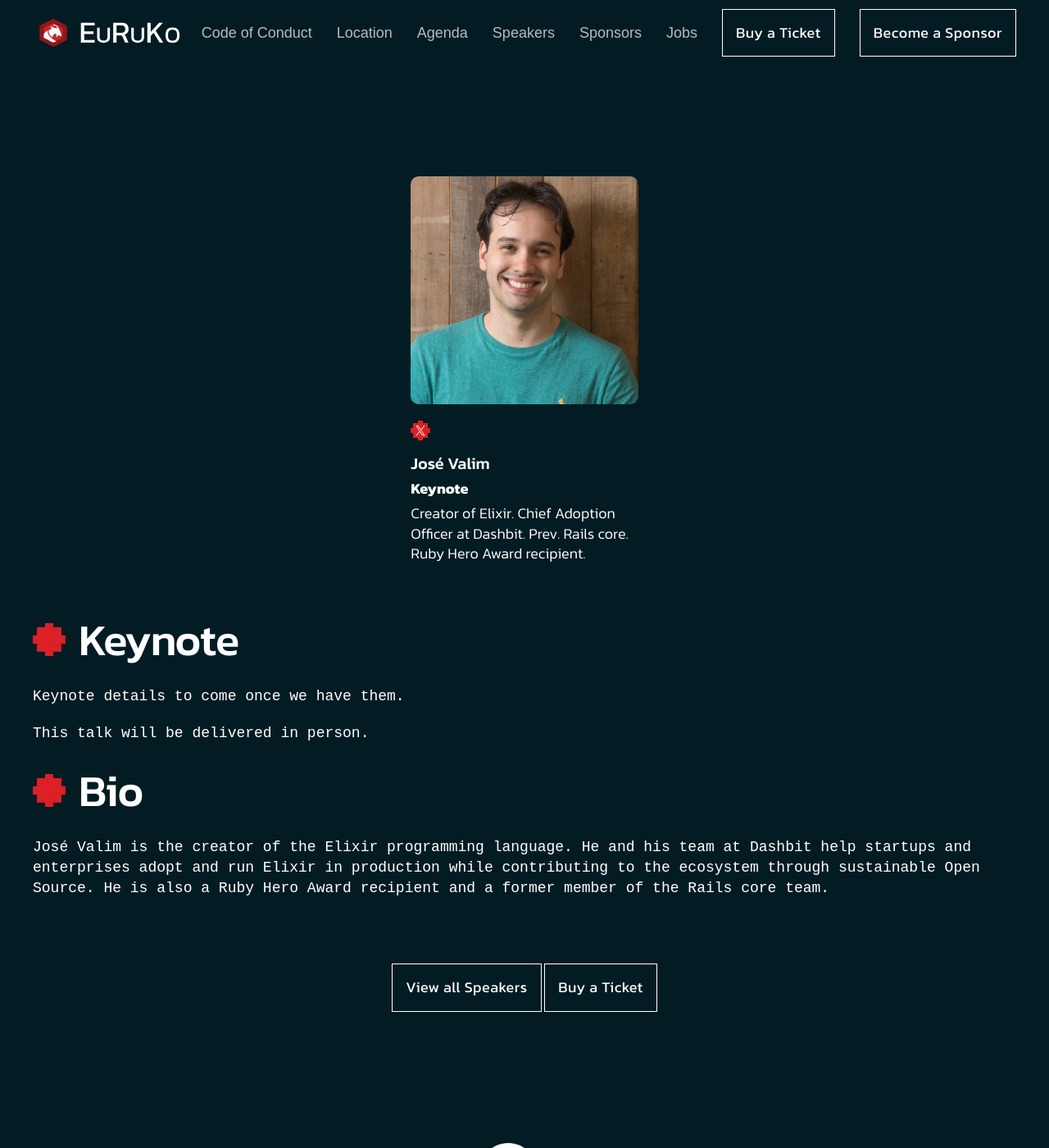
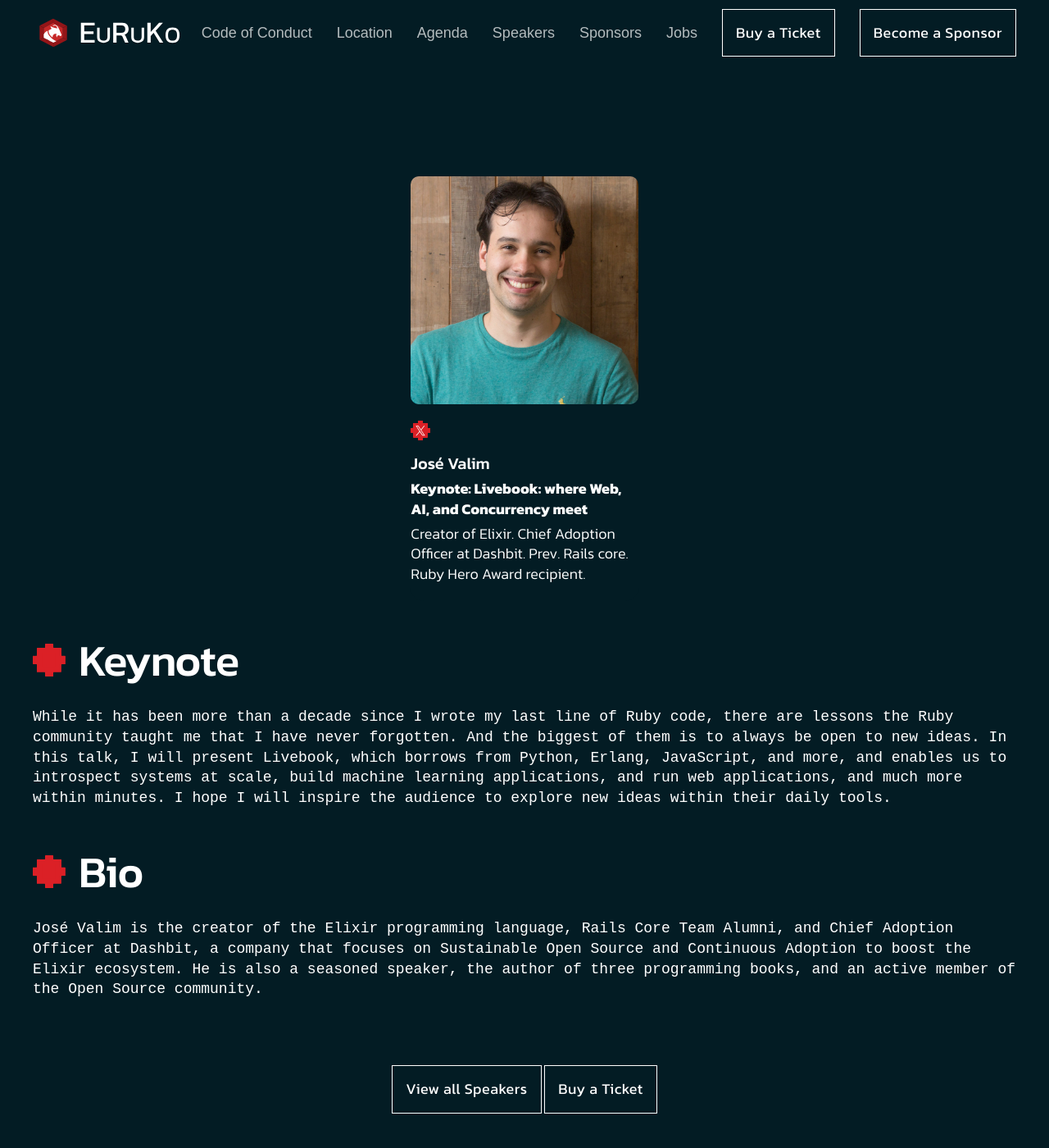
Before and after one commit to euruko/2024.euruko.org, a Jekyll site: the page built from speakers/jose_valim.html, in a window 1280 px wide and 1400 px high. Shown: the whole window at 82% size. Built offline with Jekyll 4.4.1, drawn with Linux system fonts in a browser that asks for light colours; comment, search, counter and statistics services are not loaded.

Commit message:
Update descriptions for Jose

```diff
--- a/_includes/agenda/agenda_day_two.html
+++ b/_includes/agenda/agenda_day_two.html
@@ -201,7 +201,7 @@
       <div class="schedule__item">
         <a href="/speakers/jose_valim" class="schedule__item__image" style="background: url(/assets/images/speakers/jose_cropped.jpg) center center / cover no-repeat;"></a>
         <div class="schedule__item__content">
-          <h5 class="schedule__item__title">Keynote: TBD</h5>
+          <h5 class="schedule__item__title">Keynote: Livebook: where Web, AI, and Concurrency meet</h5>
           <p class="schedule__item__speaker">José Valim</p>
         </div>
       </div>
--- a/all_speakers.html
+++ b/all_speakers.html
@@ -82,7 +82,7 @@
                 </li>
               </ul>
               <h4 class="card__name">José Valim</h4>
-              <p class="card__note text--bold">Keynote</p>
+              <p class="card__note text--bold">Keynote: Livebook: where Web, AI, and Concurrency meet</p>
               <p class="card__note">Creator of Elixir. Chief Adoption Officer at Dashbit. Prev. Rails core. Ruby Hero Award recipient.</p>
             </div>
           </div>
--- a/speakers/jose_valim.html
+++ b/speakers/jose_valim.html
@@ -20,7 +20,7 @@
                 </li>
               </ul>
               <h4 class="card__name">José Valim</h4>
-              <p class="card__note text--bold">Keynote</p>
+              <p class="card__note text--bold">Keynote: Livebook: where Web, AI, and Concurrency meet</p>
               <p class="card__note">Creator of Elixir. Chief Adoption Officer at Dashbit. Prev. Rails core. Ruby Hero Award recipient.</p>
             </div>
           </div>
@@ -30,10 +30,15 @@
         <div class="col--100">
           <h3 class="section__article__title has-dot">Keynote</h3>
           <p class="section__article__text mb--2">
-            Keynote details to come once we have them.
-          </p>
-          <p class="section__article__text">
-            This talk will be delivered in person.
+            While it has been more than a decade since I wrote my last line of
+            Ruby code, there are lessons the Ruby community taught me that I
+            have never forgotten. And the biggest of them is to always be open
+            to new ideas. In this talk, I will present Livebook, which borrows
+            from Python, Erlang, JavaScript, and more, and enables us to
+            introspect systems at scale, build machine learning applications,
+            and run web applications, and much more within minutes. I hope I
+            will inspire the audience to explore new ideas within their daily
+            tools.
           </p>
         </div>
       </article>
@@ -41,8 +46,12 @@
         <div class="col--100">
           <h3 class="section__article__title has-dot">Bio</h3>
           <p class="section__article__text">
-            José Valim is the creator of the Elixir programming language. He and his team at Dashbit help startups and enterprises adopt and run Elixir in production while contributing to the ecosystem through sustainable Open Source.
-            He is also a Ruby Hero Award recipient and a former member of the Rails core team.
+            José Valim is the creator of the Elixir programming language, Rails
+            Core Team Alumni, and Chief Adoption Officer at Dashbit, a company
+            that focuses on Sustainable Open Source and Continuous Adoption to
+            boost the Elixir ecosystem. He is also a seasoned speaker, the
+            author of three programming books, and an active member of the Open
+            Source community.
           </p>
         </div>
       </article>
```
